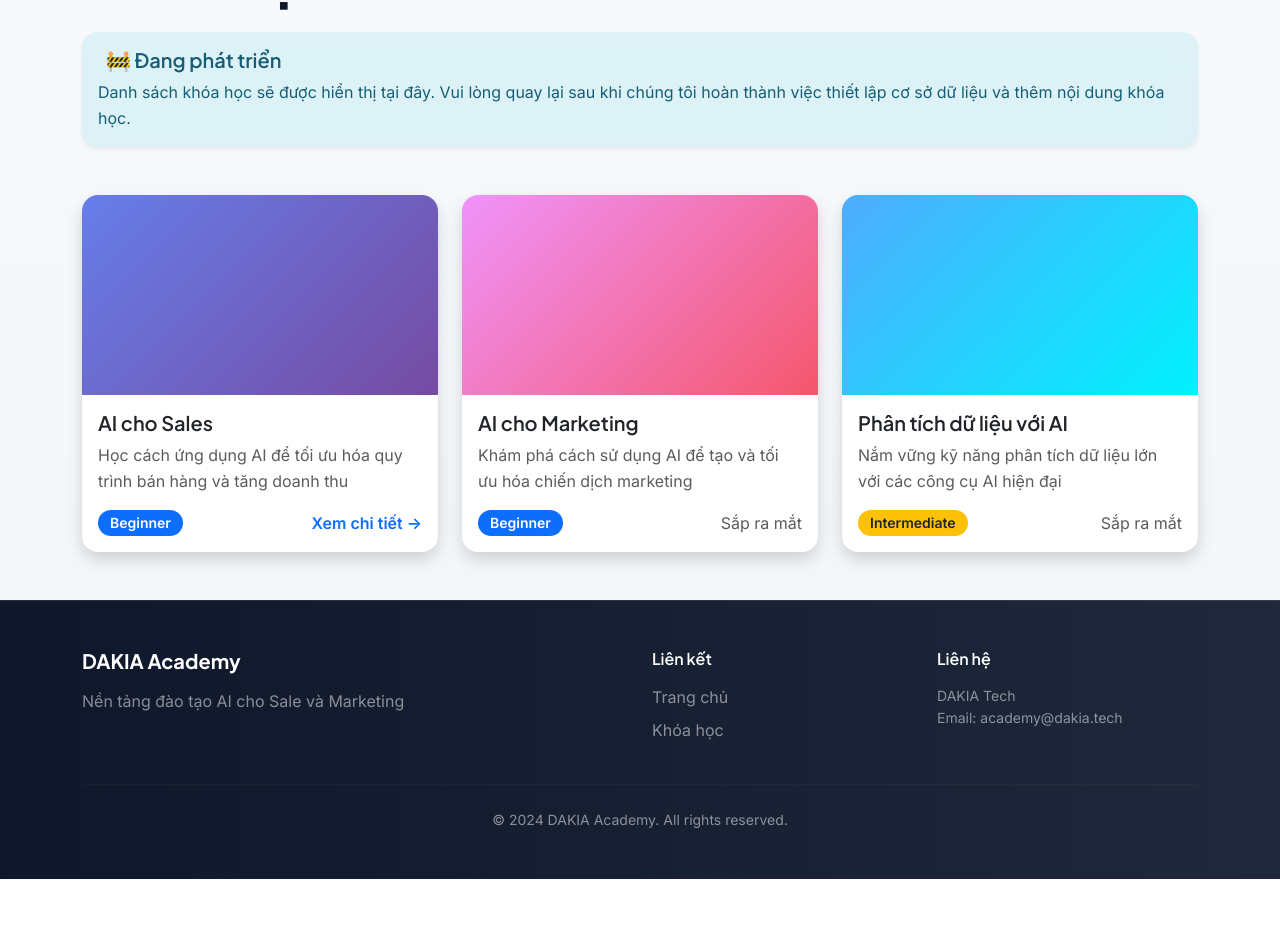
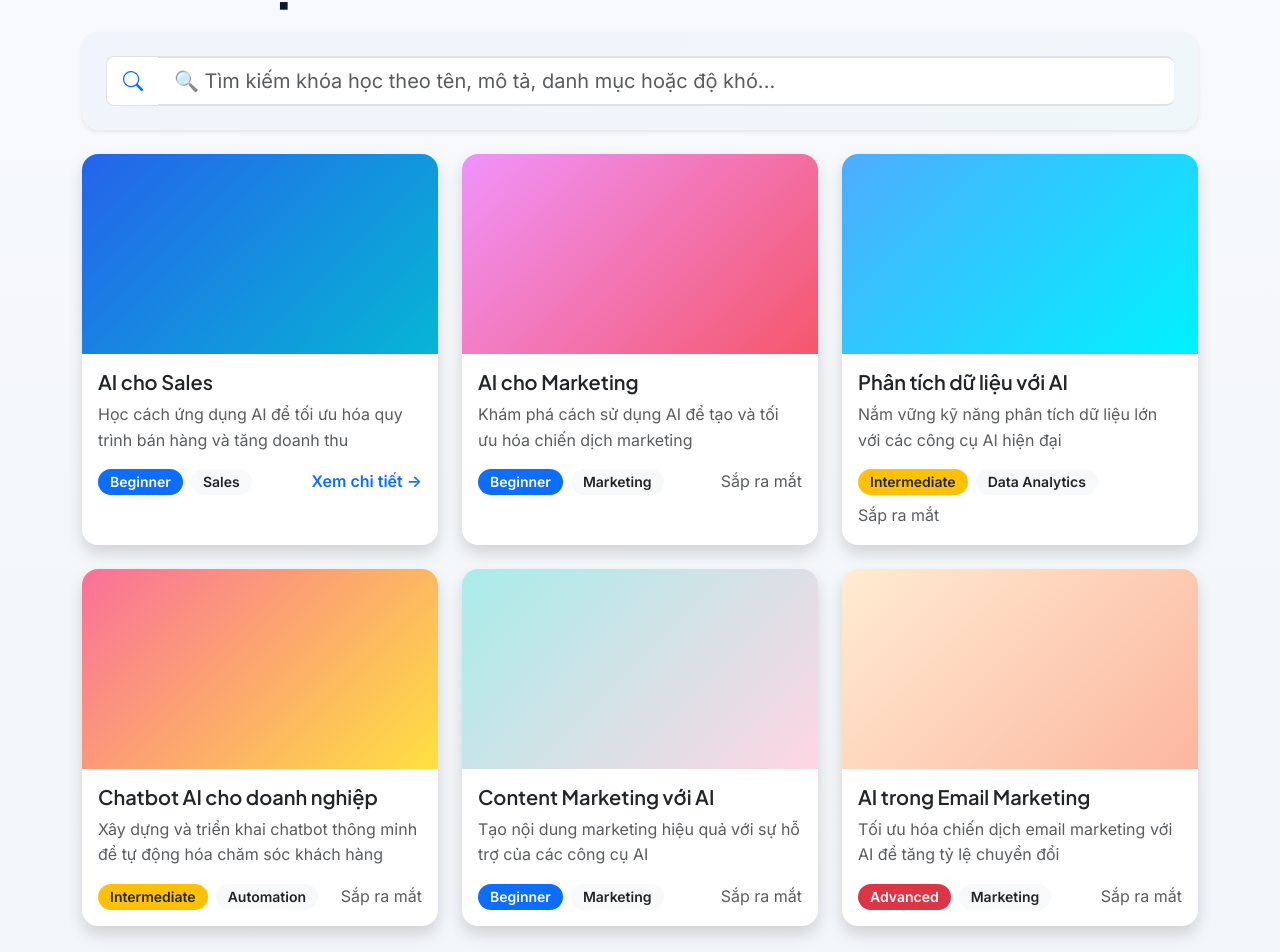
Before and after one commit to nguyenquy0710/dakia-academy, a Next.js app: page /courses in a window 1280 px wide. Shown: the part 179-1131 px from the top of the page. Before the commit the page ends 1058 px from the top, so only its background shows below. Built offline with nearby package versions, Linux system fonts and the light colour scheme.

Commit message:
feat: add search bar to courses page for quick course filtering
Co-authored-by: nguyenquy0710 <22485887+nguyenquy0710@users.noreply.github.com>

```diff
--- a/app/(client)/courses/page.tsx
+++ b/app/(client)/courses/page.tsx
@@ -1,73 +1,214 @@
-import { FC } from 'react';
+'use client';
+
+import { FC, useState, useMemo } from 'react';
+
+interface Course {
+  id: string;
+  title: string;
+  description: string;
+  level: string;
+  category: string;
+  gradient: string;
+  status: 'active' | 'coming-soon';
+  slug?: string;
+}
 
 const CoursesPage: FC = () => {
+  const [searchQuery, setSearchQuery] = useState('');
+
+  // Course data
+  const allCourses: Course[] = [
+    {
+      id: '1',
+      title: 'AI cho Sales',
+      description: 'Học cách ứng dụng AI để tối ưu hóa quy trình bán hàng và tăng doanh thu',
+      level: 'Beginner',
+      category: 'Sales',
+      gradient: 'linear-gradient(135deg, #2563EB 0%, #06B6D4 100%)',
+      status: 'active',
+      slug: 'ai-for-sales'
+    },
+    {
+      id: '2',
+      title: 'AI cho Marketing',
+      description: 'Khám phá cách sử dụng AI để tạo và tối ưu hóa chiến dịch marketing',
+      level: 'Beginner',
+      category: 'Marketing',
+      gradient: 'linear-gradient(135deg, #f093fb 0%, #f5576c 100%)',
+      status: 'coming-soon'
+    },
+    {
+      id: '3',
+      title: 'Phân tích dữ liệu với AI',
+      description: 'Nắm vững kỹ năng phân tích dữ liệu lớn với các công cụ AI hiện đại',
+      level: 'Intermediate',
+      category: 'Data Analytics',
+      gradient: 'linear-gradient(135deg, #4facfe 0%, #00f2fe 100%)',
+      status: 'coming-soon'
+    },
+    {
+      id: '4',
+      title: 'Chatbot AI cho doanh nghiệp',
+      description: 'Xây dựng và triển khai chatbot thông minh để tự động hóa chăm sóc khách hàng',
+      level: 'Intermediate',
+      category: 'Automation',
+      gradient: 'linear-gradient(135deg, #fa709a 0%, #fee140 100%)',
+      status: 'coming-soon'
+    },
+    {
+      id: '5',
+      title: 'Content Marketing với AI',
+      description: 'Tạo nội dung marketing hiệu quả với sự hỗ trợ của các công cụ AI',
+      level: 'Beginner',
+      category: 'Marketing',
+      gradient: 'linear-gradient(135deg, #a8edea 0%, #fed6e3 100%)',
+      status: 'coming-soon'
+    },
+    {
+      id: '6',
+      title: 'AI trong Email Marketing',
+      description: 'Tối ưu hóa chiến dịch email marketing với AI để tăng tỷ lệ chuyển đổi',
+      level: 'Advanced',
+      category: 'Marketing',
+      gradient: 'linear-gradient(135deg, #ffecd2 0%, #fcb69f 100%)',
+      status: 'coming-soon'
+    }
+  ];
+
+  // Filter courses based on search query
+  const filteredCourses = useMemo(() => {
+    if (!searchQuery.trim()) {
+      return allCourses;
+    }
+
+    const query = searchQuery.toLowerCase();
+    return allCourses.filter(course =>
+      course.title.toLowerCase().includes(query) ||
+      course.description.toLowerCase().includes(query) ||
+      course.category.toLowerCase().includes(query) ||
+      course.level.toLowerCase().includes(query)
+    );
+  }, [searchQuery, allCourses]);
+
+  const handleClearSearch = () => {
+    setSearchQuery('');
+  };
+
   return (
-    <div>
-      <h1 className="display-4 fw-bold mb-4">Khóa học</h1>
-
-      <div className="alert alert-info border-0 shadow-sm mb-5" role="alert">
-        <h2 className="alert-heading h5 fw-semibold">
-          <i className="bi bi-info-circle me-2"></i>
-          🚧 Đang phát triển
-        </h2>
-        <p className="mb-0">
-          Danh sách khóa học sẽ được hiển thị tại đây. Vui lòng quay lại sau khi
-          chúng tôi hoàn thành việc thiết lập cơ sở dữ liệu và thêm nội dung khóa học.
-        </p>
+    <div className="fade-in">
+      <div className="d-flex justify-content-between align-items-center mb-4 flex-wrap gap-3">
+        <h1 className="display-4 fw-bold mb-0">Khóa học</h1>
+        <span className="badge bg-light text-dark px-3 py-2 rounded-pill">
+          {filteredCourses.length} khóa học
+        </span>
       </div>
 
+      {/* Search Bar */}
+      <div className="card border-0 shadow-sm mb-4" style={{
+        background: 'linear-gradient(135deg, rgba(37, 99, 235, 0.03) 0%, rgba(6, 182, 212, 0.03) 100%)'
+      }}>
+        <div className="card-body p-4">
+          <div className="input-group input-group-lg">
+            <span className="input-group-text bg-white border-end-0">
+              <svg xmlns="http://www.w3.org/2000/svg" width="20" height="20" fill="currentColor" className="text-primary" viewBox="0 0 16 16">
+                <path d="M11.742 10.344a6.5 6.5 0 1 0-1.397 1.398h-.001c.03.04.062.078.098.115l3.85 3.85a1 1 0 0 0 1.415-1.414l-3.85-3.85a1.007 1.007 0 0 0-.115-.1zM12 6.5a5.5 5.5 0 1 1-11 0 5.5 5.5 0 0 1 11 0z"/>
+              </svg>
+            </span>
+            <input
+              type="text"
+              className="form-control border-start-0 border-end-0"
+              placeholder="🔍 Tìm kiếm khóa học theo tên, mô tả, danh mục hoặc độ khó..."
+              value={searchQuery}
+              onChange={(e) => setSearchQuery(e.target.value)}
+              style={{
+                boxShadow: 'none',
+                borderColor: '#dee2e6'
+              }}
+            />
+            {searchQuery && (
+              <button
+                className="input-group-text bg-white border-start-0"
+                onClick={handleClearSearch}
+                style={{ cursor: 'pointer' }}
+                title="Xóa tìm kiếm"
+              >
+                <svg xmlns="http://www.w3.org/2000/svg" width="20" height="20" fill="currentColor" className="text-muted" viewBox="0 0 16 16">
+                  <path d="M2.146 2.854a.5.5 0 1 1 .708-.708L8 7.293l5.146-5.147a.5.5 0 0 1 .708.708L8.707 8l5.147 5.146a.5.5 0 0 1-.708.708L8 8.707l-5.146 5.147a.5.5 0 0 1-.708-.708L7.293 8 2.146 2.854Z"/>
+                </svg>
+              </button>
+            )}
+          </div>
+          {searchQuery && (
+            <div className="mt-3">
+              <small className="text-muted">
+                Tìm thấy <strong className="text-primary">{filteredCourses.length}</strong> khóa học
+                {searchQuery && <> cho từ khóa "<strong>{searchQuery}</strong>"</>}
+              </small>
+            </div>
+          )}
+        </div>
+      </div>
+
+      {/* Results */}
+      {filteredCourses.length === 0 ? (
+        <div className="text-center py-5">
+          <div className="mb-4" style={{ fontSize: '4rem' }}>🔍</div>
+          <h3 className="h4 fw-semibold mb-3">Không tìm thấy khóa học</h3>
+          <p className="text-muted mb-4">
+            Không có khóa học nào phù hợp với từ khóa "<strong>{searchQuery}</strong>"
+          </p>
+          <button
+            className="btn btn-primary rounded-pill px-4"
+            onClick={handleClearSearch}
+          >
+            Xóa bộ lọc
+          </button>
+        </div>
+      ) : (
         <div className="row g-4">
-        {/* Example course card */}
-        <div className="col-md-6 col-lg-4">
-          <a href="/courses/ai-for-sales" className="text-decoration-none">
+          {filteredCourses.map((course) => (
+            <div key={course.id} className="col-md-6 col-lg-4">
+              {course.status === 'active' && course.slug ? (
+                <a href={`/courses/${course.slug}`} className="text-decoration-none">
                   <div className="card h-100 border-0 shadow hover-lift">
-              <div className="card-img-top bg-gradient-primary" style={{ height: '200px', background: 'linear-gradient(135deg, #667eea 0%, #764ba2 100%)' }}></div>
+                    <div className="card-img-top" style={{ height: '200px', background: course.gradient }}></div>
                     <div className="card-body">
-                <h3 className="card-title h5 fw-semibold">AI cho Sales</h3>
-                <p className="card-text text-muted">
-                  Học cách ứng dụng AI để tối ưu hóa quy trình bán hàng và tăng doanh thu
-                </p>
-                <div className="d-flex justify-content-between align-items-center mt-3">
-                  <span className="badge bg-primary">Beginner</span>
+                      <h3 className="card-title h5 fw-semibold">{course.title}</h3>
+                      <p className="card-text text-muted">{course.description}</p>
+                      <div className="d-flex justify-content-between align-items-center mt-3 flex-wrap gap-2">
+                        <div className="d-flex gap-2 flex-wrap">
+                          <span className={`badge ${course.level === 'Beginner' ? 'bg-primary' : course.level === 'Intermediate' ? 'bg-warning text-dark' : 'bg-danger'}`}>
+                            {course.level}
+                          </span>
+                          <span className="badge bg-light text-dark">{course.category}</span>
+                        </div>
                         <span className="text-primary fw-semibold">Xem chi tiết →</span>
                       </div>
                     </div>
                   </div>
                 </a>
+              ) : (
+                <div className="card h-100 border-0 shadow hover-lift">
+                  <div className="card-img-top" style={{ height: '200px', background: course.gradient }}></div>
+                  <div className="card-body">
+                    <h3 className="card-title h5 fw-semibold">{course.title}</h3>
+                    <p className="card-text text-muted">{course.description}</p>
+                    <div className="d-flex justify-content-between align-items-center mt-3 flex-wrap gap-2">
+                      <div className="d-flex gap-2 flex-wrap">
+                        <span className={`badge ${course.level === 'Beginner' ? 'bg-primary' : course.level === 'Intermediate' ? 'bg-warning text-dark' : 'bg-danger'}`}>
+                          {course.level}
+                        </span>
+                        <span className="badge bg-light text-dark">{course.category}</span>
                       </div>
-
-        <div className="col-md-6 col-lg-4">
-          <div className="card h-100 border-0 shadow hover-lift">
-            <div className="card-img-top" style={{ height: '200px', background: 'linear-gradient(135deg, #f093fb 0%, #f5576c 100%)' }}></div>
-            <div className="card-body">
-              <h3 className="card-title h5 fw-semibold">AI cho Marketing</h3>
-              <p className="card-text text-muted">
-                Khám phá cách sử dụng AI để tạo và tối ưu hóa chiến dịch marketing
-              </p>
-              <div className="d-flex justify-content-between align-items-center mt-3">
-                <span className="badge bg-primary">Beginner</span>
                       <span className="text-muted">Sắp ra mắt</span>
                     </div>
                   </div>
                 </div>
+              )}
             </div>
-
-        <div className="col-md-6 col-lg-4">
-          <div className="card h-100 border-0 shadow hover-lift">
-            <div className="card-img-top" style={{ height: '200px', background: 'linear-gradient(135deg, #4facfe 0%, #00f2fe 100%)' }}></div>
-            <div className="card-body">
-              <h3 className="card-title h5 fw-semibold">Phân tích dữ liệu với AI</h3>
-              <p className="card-text text-muted">
-                Nắm vững kỹ năng phân tích dữ liệu lớn với các công cụ AI hiện đại
-              </p>
-              <div className="d-flex justify-content-between align-items-center mt-3">
-                <span className="badge bg-warning text-dark">Intermediate</span>
-                <span className="text-muted">Sắp ra mắt</span>
+          ))}
         </div>
-            </div>
-          </div>
-        </div>
-      </div>
+      )}
     </div>
   );
 };
```
Lines whose indentation alone changed are shown as unchanged.
